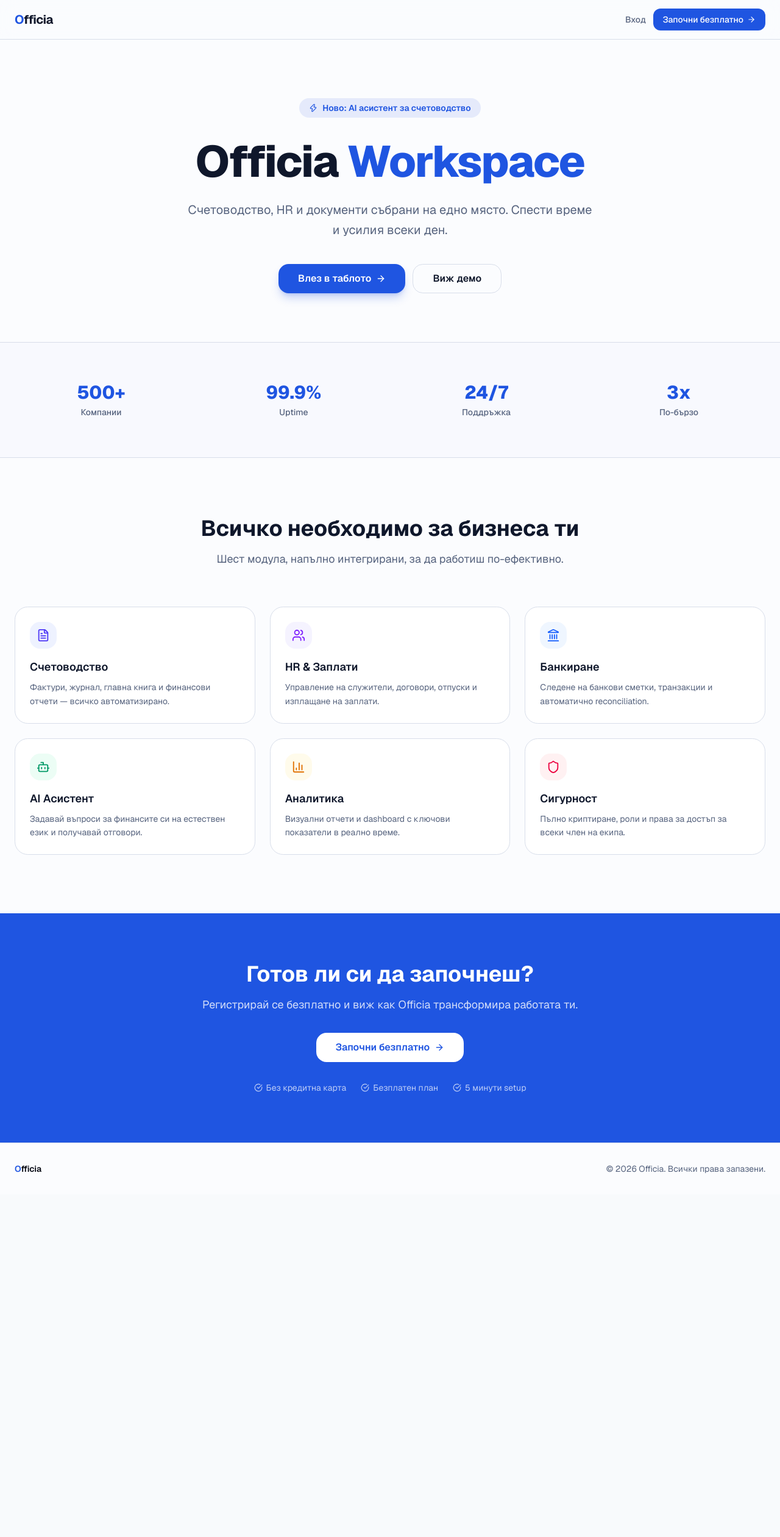
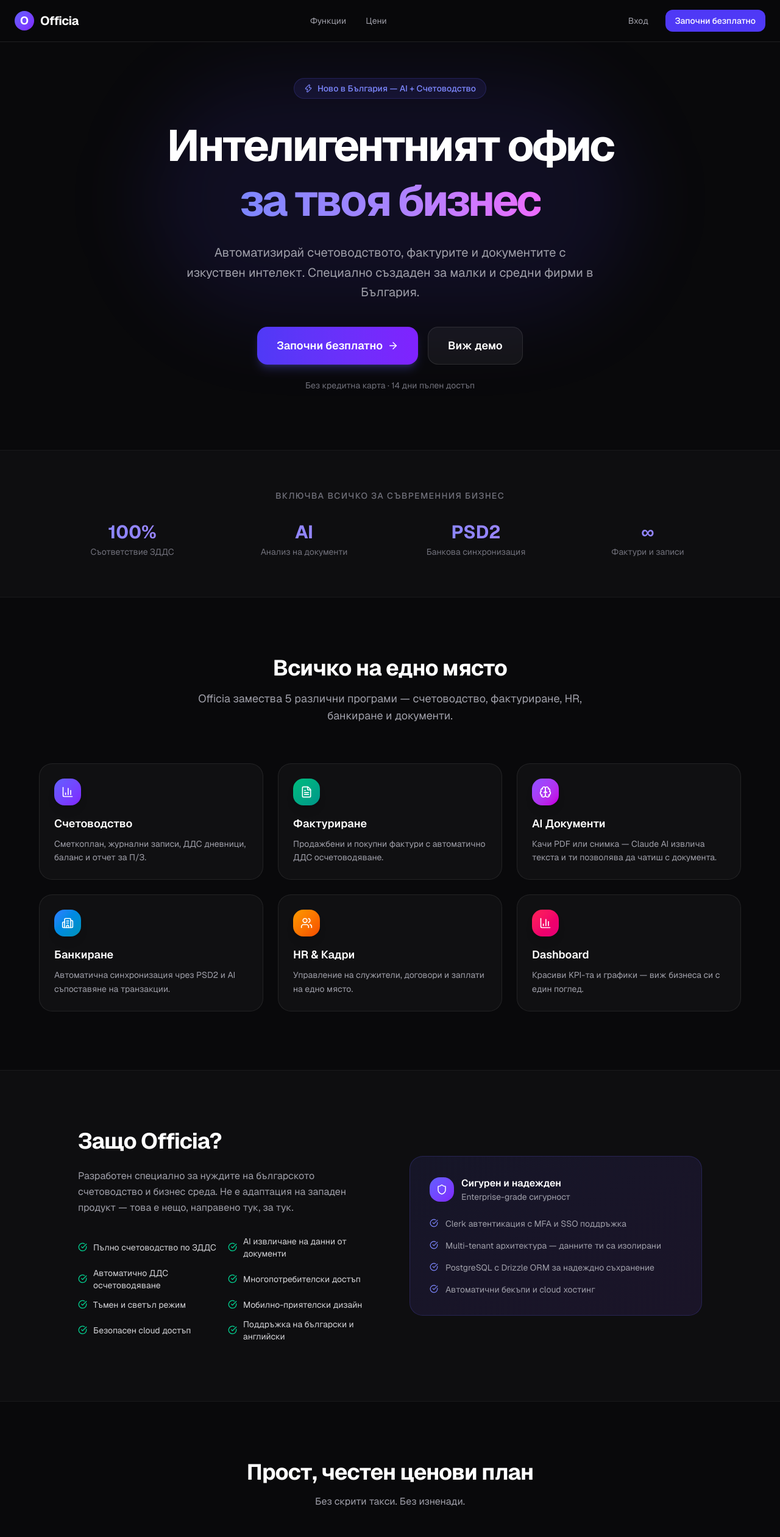
Before and after one commit to lukezester-ai/officia, a Next.js app: page /sign-in in a window 1280 px wide. Shown: the top 2521 px of the page at 61% size. Before the commit the page ends 1959 px from the top, so only its background shows below. Built offline with nearby package versions, Linux system fonts and the light colour scheme.

Commit message:
feat: add Bulgarian landing page with features, pricing and CTA

```diff
--- a/src/app/[lang]/page.tsx
+++ b/src/app/[lang]/page.tsx
@@ -1,121 +1,207 @@
-'use client';
 import Link from 'next/link';
-import { useParams } from 'next/navigation';
-import { ArrowRight, BarChart3, Bot, FileText, Shield, Users, Landmark, Zap, CheckCircle } from 'lucide-react';
+import { ArrowRight, CheckCircle, FileText, Brain, Building2, BarChart3, Shield, Zap, Users } from 'lucide-react';
 
 const features = [
-  { icon: FileText, title: 'Счетоводство', desc: 'Фактури, журнал, главна книга и финансови отчети — всичко автоматизирано.', light: 'bg-indigo-50 text-indigo-600' },
-  { icon: Users, title: 'HR & Заплати', desc: 'Управление на служители, договори, отпуски и изплащане на заплати.', light: 'bg-violet-50 text-violet-600' },
-  { icon: Landmark, title: 'Банкиране', desc: 'Следене на банкови сметки, транзакции и автоматично reconciliation.', light: 'bg-blue-50 text-blue-600' },
-  { icon: Bot, title: 'AI Асистент', desc: 'Задавай въпроси за финансите си на естествен език и получавай отговори.', light: 'bg-emerald-50 text-emerald-600' },
-  { icon: BarChart3, title: 'Аналитика', desc: 'Визуални отчети и dashboard с ключови показатели в реално време.', light: 'bg-amber-50 text-amber-600' },
-  { icon: Shield, title: 'Сигурност', desc: 'Пълно криптиране, роли и права за достъп за всеки член на екипа.', light: 'bg-rose-50 text-rose-600' },
+  { icon: BarChart3, title: 'Счетоводство', desc: 'Сметкоплан, журнални записи, ДДС дневници, баланс и отчет за П/З.', color: 'from-indigo-500 to-violet-600', bg: 'bg-indigo-50 dark:bg-indigo-950/30', iconCls: 'text-indigo-600' },
+  { icon: FileText, title: 'Фактуриране', desc: 'Продажбени и покупни фактури с автоматично ДДС осчетоводяване.', color: 'from-emerald-500 to-teal-600', bg: 'bg-emerald-50 dark:bg-emerald-950/30', iconCls: 'text-emerald-600' },
+  { icon: Brain, title: 'AI Документи', desc: 'Качи PDF или снимка — Claude AI извлича текста и ти позволява да чатиш с документа.', color: 'from-violet-500 to-fuchsia-600', bg: 'bg-violet-50 dark:bg-violet-950/30', iconCls: 'text-violet-600' },
+  { icon: Building2, title: 'Банкиране', desc: 'Автоматична синхронизация чрез PSD2 и AI съпоставяне на транзакции.', color: 'from-blue-500 to-cyan-600', bg: 'bg-blue-50 dark:bg-blue-950/30', iconCls: 'text-blue-600' },
+  { icon: Users, title: 'HR & Кадри', desc: 'Управление на служители, договори и заплати на едно място.', color: 'from-amber-500 to-orange-600', bg: 'bg-amber-50 dark:bg-amber-950/30', iconCls: 'text-amber-600' },
+  { icon: BarChart3, title: 'Dashboard', desc: 'Красиви KPI-та и графики — виж бизнеса си с един поглед.', color: 'from-rose-500 to-pink-600', bg: 'bg-rose-50 dark:bg-rose-950/30', iconCls: 'text-rose-600' },
 ];
 
-const stats = [
-  { value: '500+', label: 'Компании' },
-  { value: '99.9%', label: 'Uptime' },
-  { value: '24/7', label: 'Поддръжка' },
-  { value: '3x', label: 'По-бързо' },
+const benefits = [
+  'Пълно счетоводство по ЗДДС',
+  'AI извличане на данни от документи',
+  'Автоматично ДДС осчетоводяване',
+  'Многопотребителски достъп',
+  'Тъмен и светъл режим',
+  'Мобилно-приятелски дизайн',
+  'Безопасен cloud достъп',
+  'Поддръжка на български и английски',
 ];
 
-export default function LandingPage() {
-  const params = useParams();
-  const lang = params?.lang || 'bg';
+export default async function HomePage({ params }: { params: Promise<{ lang: string }> }) {
+  const { lang } = await params;
 
   return (
-    <div className="min-h-screen bg-background">
-      <nav className="border-b bg-background/80 backdrop-blur-md sticky top-0 z-50">
-        <div className="container mx-auto px-6 h-16 flex items-center justify-between">
-          <div className="text-xl font-bold tracking-tight">
-            <span className="text-primary">O</span>fficia
+    <div className="min-h-screen bg-zinc-950 text-white">
+      <nav className="fixed top-0 w-full border-b border-white/10 bg-zinc-950/80 backdrop-blur-lg z-50">
+        <div className="max-w-7xl mx-auto px-6 py-4 flex items-center justify-between">
+          <div className="flex items-center gap-2.5">
+            <div className="w-8 h-8 bg-gradient-to-br from-indigo-500 to-violet-600 rounded-xl flex items-center justify-center font-bold text-lg">O</div>
+            <span className="font-bold text-xl tracking-tight">Officia</span>
+          </div>
+          <div className="hidden md:flex items-center gap-8 text-sm text-zinc-400">
+            <a href="#features" className="hover:text-white transition-colors">Функции</a>
+            <a href="#pricing" className="hover:text-white transition-colors">Цени</a>
           </div>
           <div className="flex items-center gap-3">
-            <Link href={`/${lang}/dashboard`} className="text-sm font-medium text-muted-foreground hover:text-foreground transition-colors">Вход</Link>
-            <Link href={`/${lang}/dashboard`} className="h-9 px-4 rounded-lg bg-primary text-primary-foreground text-sm font-medium flex items-center gap-1.5 hover:opacity-90 transition-opacity">
-              Започни безплатно <ArrowRight size={14} />
-            </Link>
+            <Link href={`/${lang}/sign-in`} className="text-sm text-zinc-400 hover:text-white transition-colors px-4 py-2">Вход</Link>
+            <Link href={`/${lang}/sign-up`} className="text-sm bg-indigo-600 hover:bg-indigo-500 transition-colors px-4 py-2 rounded-lg font-medium">Започни безплатно</Link>
           </div>
         </div>
       </nav>
 
-      <section className="relative pt-24 pb-20 overflow-hidden">
-        <div className="absolute inset-0 -z-10">
-          <div className="absolute top-0 left-1/2 -translate-x-1/2 w-[800px] h-[500px] rounded-full bg-primary/8 blur-3xl" />
-        </div>
-        <div className="container mx-auto px-6 text-center max-w-4xl">
-          <div className="inline-flex items-center gap-2 bg-primary/10 text-primary px-4 py-1.5 rounded-full text-sm font-semibold mb-8">
-            <Zap size={14} /> Ново: AI асистент за счетоводство
+      <section className="pt-32 pb-24 px-6 relative overflow-hidden">
+        <div className="absolute inset-0 bg-[radial-gradient(ellipse_at_top,_var(--tw-gradient-stops))] from-indigo-900/40 via-zinc-950 to-zinc-950" />
+        <div className="absolute top-32 left-1/2 -translate-x-1/2 w-[800px] h-[400px] bg-indigo-600/10 rounded-full blur-3xl" />
+        <div className="relative max-w-4xl mx-auto text-center">
+          <div className="inline-flex items-center gap-2 bg-indigo-500/10 border border-indigo-500/20 text-indigo-400 text-sm px-4 py-1.5 rounded-full mb-8 font-medium">
+            <Zap size={14} /> Ново в България — AI + Счетоводство
           </div>
-          <h1 className="text-5xl md:text-7xl font-extrabold tracking-tight mb-6 leading-[1.1]">
-            Officia <span className="text-primary">Workspace</span>
+          <h1 className="text-5xl md:text-7xl font-bold tracking-tighter mb-6 leading-tight">
+            Интелигентният офис<br />
+            <span className="bg-gradient-to-r from-indigo-400 via-violet-400 to-fuchsia-400 bg-clip-text text-transparent">
+              за твоя бизнес
+            </span>
           </h1>
-          <p className="text-xl text-muted-foreground mb-10 max-w-2xl mx-auto leading-relaxed">
-            Счетоводство, HR и документи събрани на едно място. Спести време и усилия всеки ден.
+          <p className="text-xl text-zinc-400 max-w-2xl mx-auto mb-10 leading-relaxed">
+            Автоматизирай счетоводството, фактурите и документите с изкуствен интелект.
+            Специално създаден за малки и средни фирми в България.
           </p>
-          <div className="flex flex-col sm:flex-row items-center justify-center gap-3">
-            <Link href={`/${lang}/dashboard`} className="h-12 px-8 rounded-xl bg-primary text-primary-foreground font-semibold flex items-center gap-2 hover:opacity-90 transition-opacity shadow-lg shadow-primary/25 text-base">
-              Влез в таблото <ArrowRight size={16} />
+          <div className="flex flex-col sm:flex-row gap-4 justify-center">
+            <Link href={`/${lang}/sign-up`} className="inline-flex items-center justify-center gap-2 bg-gradient-to-r from-indigo-600 to-violet-600 hover:from-indigo-500 hover:to-violet-500 transition-all px-8 py-4 rounded-xl font-semibold text-lg shadow-lg shadow-indigo-500/25">
+              Започни безплатно <ArrowRight size={18} />
             </Link>
-            <Link href={`/${lang}/dashboard`} className="h-12 px-8 rounded-xl border border-border font-semibold flex items-center gap-2 hover:bg-accent transition-colors text-base">
+            <Link href={`/${lang}/dashboard`} className="inline-flex items-center justify-center gap-2 border border-white/10 hover:border-white/20 bg-white/5 hover:bg-white/10 transition-all px-8 py-4 rounded-xl font-semibold text-lg">
               Виж демо
             </Link>
           </div>
+          <p className="text-sm text-zinc-500 mt-6">Без кредитна карта · 14 дни пълен достъп</p>
         </div>
       </section>
 
-      <section className="py-16 border-y bg-muted/30">
-        <div className="container mx-auto px-6">
-          <div className="grid grid-cols-2 md:grid-cols-4 gap-8 text-center">
-            {stats.map((s) => (
-              <div key={s.label}>
-                <div className="text-3xl font-extrabold text-primary mb-1">{s.value}</div>
-                <div className="text-sm text-muted-foreground font-medium">{s.label}</div>
+      <section className="py-16 border-y border-white/5 bg-white/2">
+        <div className="max-w-6xl mx-auto px-6">
+          <p className="text-center text-sm text-zinc-500 mb-8 uppercase tracking-widest font-medium">Включва всичко за съвременния бизнес</p>
+          <div className="grid grid-cols-2 md:grid-cols-4 gap-6">
+            {[
+              { n: '100%', l: 'Съответствие ЗДДС' },
+              { n: 'AI', l: 'Анализ на документи' },
+              { n: 'PSD2', l: 'Банкова синхронизация' },
+              { n: '∞', l: 'Фактури и записи' },
+            ].map(s => (
+              <div key={s.n} className="text-center">
+                <div className="text-3xl font-bold bg-gradient-to-r from-indigo-400 to-violet-400 bg-clip-text text-transparent mb-1">{s.n}</div>
+                <div className="text-sm text-zinc-500">{s.l}</div>
               </div>
             ))}
           </div>
         </div>
       </section>
 
-      <section className="py-24">
-        <div className="container mx-auto px-6">
+      <section id="features" className="py-24 px-6">
+        <div className="max-w-6xl mx-auto">
           <div className="text-center mb-16">
-            <h2 className="text-3xl md:text-4xl font-bold mb-4">Всичко необходимо за бизнеса ти</h2>
-            <p className="text-muted-foreground text-lg max-w-xl mx-auto">Шест модула, напълно интегрирани, за да работиш по-ефективно.</p>
+            <h2 className="text-4xl font-bold tracking-tight mb-4">Всичко на едно място</h2>
+            <p className="text-zinc-400 text-lg max-w-2xl mx-auto">Officia замества 5 различни програми — счетоводство, фактуриране, HR, банкиране и документи.</p>
           </div>
           <div className="grid grid-cols-1 md:grid-cols-2 lg:grid-cols-3 gap-6">
             {features.map((f) => (
-              <div key={f.title} className="bg-card border rounded-2xl p-6 hover:shadow-md hover:-translate-y-0.5 transition-all duration-200">
-                <div className={`w-11 h-11 rounded-xl flex items-center justify-center mb-4 ${f.light}`}>
-                  <f.icon size={22} />
+              <div key={f.title} className="bg-white/3 border border-white/8 rounded-2xl p-6 hover:border-white/15 transition-all hover:bg-white/5">
+                <div className={`w-11 h-11 rounded-xl bg-gradient-to-br ${f.color} flex items-center justify-center mb-4 shadow-lg`}>
+                  <f.icon size={20} className="text-white" />
                 </div>
                 <h3 className="font-semibold text-lg mb-2">{f.title}</h3>
-                <p className="text-muted-foreground text-sm leading-relaxed">{f.desc}</p>
+                <p className="text-zinc-400 text-sm leading-relaxed">{f.desc}</p>
               </div>
             ))}
           </div>
         </div>
       </section>
 
-      <section className="py-20 bg-primary text-primary-foreground">
-        <div className="container mx-auto px-6 text-center max-w-2xl">
-          <h2 className="text-3xl md:text-4xl font-bold mb-4">Готов ли си да започнеш?</h2>
-          <p className="opacity-80 text-lg mb-8">Регистрирай се безплатно и виж как Officia трансформира работата ти.</p>
-          <Link href={`/${lang}/dashboard`} className="h-12 px-8 rounded-xl bg-white text-primary font-semibold inline-flex items-center gap-2 hover:opacity-90 transition-opacity">
-            Започни безплатно <ArrowRight size={16} />
-          </Link>
-          <div className="flex items-center justify-center gap-6 mt-8 opacity-70 text-sm flex-wrap">
-            {['Без кредитна карта', 'Безплатен план', '5 минути setup'].map((t) => (
-              <div key={t} className="flex items-center gap-1.5"><CheckCircle size={14} /> {t}</div>
-            ))}
+      <section className="py-24 px-6 bg-white/2 border-y border-white/5">
+        <div className="max-w-5xl mx-auto">
+          <div className="grid md:grid-cols-2 gap-16 items-center">
+            <div>
+              <h2 className="text-4xl font-bold tracking-tight mb-6">Защо Officia?</h2>
+              <p className="text-zinc-400 mb-8 leading-relaxed">Разработен специално за нуждите на българското счетоводство и бизнес среда. Не е адаптация на западен продукт — това е нещо, направено тук, за тук.</p>
+              <div className="grid grid-cols-1 sm:grid-cols-2 gap-3">
+                {benefits.map(b => (
+                  <div key={b} className="flex items-center gap-2.5 text-sm">
+                    <CheckCircle size={15} className="text-emerald-400 shrink-0" />
+                    <span className="text-zinc-300">{b}</span>
+                  </div>
+                ))}
+              </div>
+            </div>
+            <div className="bg-gradient-to-br from-indigo-500/10 to-violet-500/10 border border-indigo-500/20 rounded-2xl p-8">
+              <div className="flex items-center gap-3 mb-6">
+                <div className="w-10 h-10 bg-gradient-to-br from-indigo-500 to-violet-600 rounded-xl flex items-center justify-center"><Shield size={18} /></div>
+                <div>
+                  <div className="font-semibold">Сигурен и надежден</div>
+                  <div className="text-sm text-zinc-400">Enterprise-grade сигурност</div>
+                </div>
+              </div>
+              <div className="space-y-4 text-sm text-zinc-400">
+                <div className="flex items-start gap-3"><CheckCircle size={14} className="text-indigo-400 mt-0.5 shrink-0" /><span>Clerk автентикация с MFA и SSO поддръжка</span></div>
+                <div className="flex items-start gap-3"><CheckCircle size={14} className="text-indigo-400 mt-0.5 shrink-0" /><span>Multi-tenant архитектура — данните ти са изолирани</span></div>
+                <div className="flex items-start gap-3"><CheckCircle size={14} className="text-indigo-400 mt-0.5 shrink-0" /><span>PostgreSQL с Drizzle ORM за надеждно съхранение</span></div>
+                <div className="flex items-start gap-3"><CheckCircle size={14} className="text-indigo-400 mt-0.5 shrink-0" /><span>Автоматични бекъпи и cloud хостинг</span></div>
+              </div>
+            </div>
           </div>
         </div>
       </section>
 
-      <footer className="border-t py-8">
-        <div className="container mx-auto px-6 flex flex-col sm:flex-row items-center justify-between gap-4 text-sm text-muted-foreground">
-          <div className="font-semibold text-foreground"><span className="text-primary">O</span>fficia</div>
-          <div>© 2026 Officia. Всички права запазени.</div>
+      <section id="pricing" className="py-24 px-6">
+        <div className="max-w-4xl mx-auto text-center">
+          <h2 className="text-4xl font-bold tracking-tight mb-4">Прост, честен ценови план</h2>
+          <p className="text-zinc-400 mb-12">Без скрити такси. Без изненади.</p>
+          <div className="grid md:grid-cols-2 gap-6">
+            <div className="bg-white/3 border border-white/10 rounded-2xl p-8 text-left">
+              <div className="text-sm text-zinc-400 font-medium mb-2 uppercase tracking-wider">Стартер</div>
+              <div className="text-4xl font-bold mb-1">Безплатно</div>
+              <div className="text-zinc-500 text-sm mb-6">14 дни · без кредитна карта</div>
+              <div className="space-y-3 text-sm text-zinc-400 mb-8">
+                {['До 50 фактури/месец', 'Базово счетоводство', '1 потребител', 'Email поддръжка'].map(i => (
+                  <div key={i} className="flex items-center gap-2"><CheckCircle size={14} className="text-emerald-400" />{i}</div>
+                ))}
+              </div>
+              <Link href={`/${lang}/sign-up`} className="block text-center border border-white/15 hover:border-white/30 rounded-xl py-3 text-sm font-medium transition-all hover:bg-white/5">
+                Започни безплатно
+              </Link>
+            </div>
+            <div className="bg-gradient-to-br from-indigo-600 to-violet-700 border border-indigo-500/30 rounded-2xl p-8 text-left relative overflow-hidden">
+              <div className="absolute top-4 right-4 bg-white/20 text-xs font-semibold px-2.5 py-1 rounded-full">Популярен</div>
+              <div className="text-sm text-indigo-200 font-medium mb-2 uppercase tracking-wider">Про</div>
+              <div className="text-4xl font-bold mb-1">49 лв.<span className="text-lg font-normal text-indigo-200">/мес</span></div>
+              <div className="text-indigo-200 text-sm mb-6">Пълен достъп до всички функции</div>
+              <div className="space-y-3 text-sm text-indigo-100 mb-8">
+                {['Неограничени фактури', 'AI анализ на документи', 'Банкова синхронизация', 'До 10 потребители', 'Приоритетна поддръжка'].map(i => (
+                  <div key={i} className="flex items-center gap-2"><CheckCircle size={14} className="text-white" />{i}</div>
+                ))}
+              </div>
+              <Link href={`/${lang}/sign-up`} className="block text-center bg-white text-indigo-700 hover:bg-indigo-50 rounded-xl py-3 text-sm font-semibold transition-all">
+                Започни пробния период
+              </Link>
+            </div>
+          </div>
+        </div>
+      </section>
+
+      <section className="py-24 px-6">
+        <div className="max-w-3xl mx-auto text-center">
+          <h2 className="text-4xl font-bold tracking-tight mb-4">Готов да автоматизираш офиса си?</h2>
+          <p className="text-zinc-400 mb-8">Присъедини се към фирмите, които вече работят по-умно с Officia.</p>
+          <Link href={`/${lang}/sign-up`} className="inline-flex items-center gap-2 bg-gradient-to-r from-indigo-600 to-violet-600 hover:from-indigo-500 hover:to-violet-500 transition-all px-10 py-4 rounded-xl font-semibold text-lg shadow-lg shadow-indigo-500/25">
+            Стартирай безплатно <ArrowRight size={18} />
+          </Link>
+        </div>
+      </section>
+
+      <footer className="border-t border-white/10 py-10 px-6">
+        <div className="max-w-6xl mx-auto flex flex-col md:flex-row items-center justify-between gap-4">
+          <div className="flex items-center gap-2">
+            <div className="w-7 h-7 bg-gradient-to-br from-indigo-500 to-violet-600 rounded-lg flex items-center justify-center font-bold text-sm">O</div>
+            <span className="font-semibold">Officia</span>
+          </div>
+          <p className="text-zinc-500 text-sm">© 2026 Officia. Направено с ❤️ за българския бизнес.</p>
+          <div className="flex gap-6 text-sm text-zinc-500">
+            <a href="#" className="hover:text-white transition-colors">Условия</a>
+            <a href="#" className="hover:text-white transition-colors">Поверителност</a>
+          </div>
         </div>
       </footer>
     </div>
```
